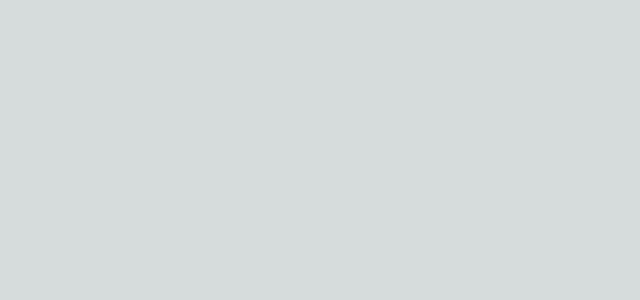
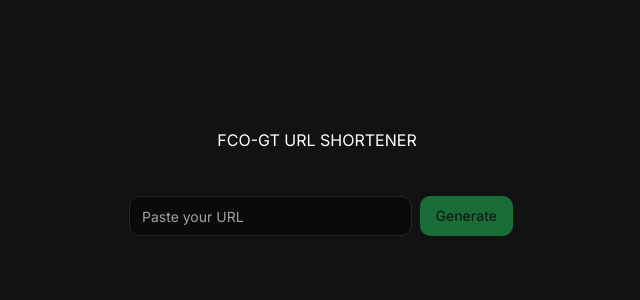
Before and after one commit to fco-gt/gt-links, a Next.js app: page / in a window 1280 px wide. Shown: the top 300 px of the page, without its empty margins (323-963 px from the left). Built offline with nearby package versions, Linux system fonts and the light colour scheme.

Commit message:
Frontend

```diff
--- a/app/globals.css
+++ b/app/globals.css
@@ -2,32 +2,49 @@
 @tailwind components;
 @tailwind utilities;
 
-:root {
-  --foreground-rgb: 0, 0, 0;
-  --background-start-rgb: 214, 219, 220;
-  --background-end-rgb: 255, 255, 255;
-}
+@layer base {
+  :root {
+    --background: 0 0% 100%;
+    --foreground: 240 10% 3.9%;
+    --card: 0 0% 100%;
+    --card-foreground: 240 10% 3.9%;
+    --popover: 0 0% 100%;
+    --popover-foreground: 240 10% 3.9%;
+    --primary: 142.1 76.2% 36.3%;
+    --primary-foreground: 355.7 100% 97.3%;
+    --secondary: 240 4.8% 95.9%;
+    --secondary-foreground: 240 5.9% 10%;
+    --muted: 240 4.8% 95.9%;
+    --muted-foreground: 240 3.8% 46.1%;
+    --accent: 240 4.8% 95.9%;
+    --accent-foreground: 240 5.9% 10%;
+    --destructive: 0 84.2% 60.2%;
+    --destructive-foreground: 0 0% 98%;
+    --border: 240 5.9% 90%;
+    --input: 240 5.9% 90%;
+    --ring: 142.1 76.2% 36.3%;
+    --radius: 0.75rem;
+  }
 
-@media (prefers-color-scheme: dark) {
-  :root {
-    --foreground-rgb: 255, 255, 255;
-    --background-start-rgb: 0, 0, 0;
-    --background-end-rgb: 0, 0, 0;
+  .dark {
+    --background: 20 14.3% 4.1%;
+    --foreground: 0 0% 95%;
+    --card: 24 9.8% 10%;
+    --card-foreground: 0 0% 95%;
+    --popover: 0 0% 9%;
+    --popover-foreground: 0 0% 95%;
+    --primary: 142.1 70.6% 45.3%;
+    --primary-foreground: 144.9 80.4% 10%;
+    --secondary: 240 3.7% 15.9%;
+    --secondary-foreground: 0 0% 98%;
+    --muted: 0 0% 15%;
+    --muted-foreground: 240 5% 64.9%;
+    --accent: 12 6.5% 15.1%;
+    --accent-foreground: 0 0% 98%;
+    --destructive: 0 62.8% 30.6%;
+    --destructive-foreground: 0 85.7% 97.3%;
+    --border: 240 3.7% 15.9%;
+    --input: 240 3.7% 15.9%;
+    --ring: 142.4 71.8% 29.2%;
   }
 }
-
-body {
-  color: rgb(var(--foreground-rgb));
-  background: linear-gradient(
-      to bottom,
-      transparent,
-      rgb(var(--background-end-rgb))
-    )
-    rgb(var(--background-start-rgb));
-}
-
-@layer utilities {
-  .text-balance {
-    text-wrap: balance;
-  }
-}
--- a/app/layout.tsx
+++ b/app/layout.tsx
@@ -1,6 +1,7 @@
 import type { Metadata } from "next";
 import { Inter } from "next/font/google";
 import "./globals.css";
+import { ThemeProvider } from "@/components/theme-provider";
 
 const inter = Inter({ subsets: ["latin"] });
 
@@ -16,7 +17,16 @@
 }>) {
   return (
     <html lang="es">
-      <body className={inter.className}>{children}</body>
+      <body className={inter.className}>
+        <ThemeProvider
+          attribute="class"
+          defaultTheme="dark"
+          enableSystem
+          disableTransitionOnChange
+        >
+          {children}
+        </ThemeProvider>
+      </body>
     </html>
   );
 }
--- a/app/page.tsx
+++ b/app/page.tsx
@@ -1,15 +1,47 @@
 "use client";
 
-import React from "react";
-import { useRef, useState } from "react";
+import { Button } from "@/components/ui/button";
+import { Input } from "@/components/ui/input";
+import React, { useState, useEffect } from "react";
+
+const linkValidateRegex = /^(https?|ftp):\/\/[^\s\/$.?#].[^\s]*$/;
 
 export default function Home() {
-  const inputRef = useRef() as React.MutableRefObject<HTMLInputElement>;
-  const [shortURL, setShortURL] = useState("");
+  const [originalLink, setOriginalLink] = useState("");
+
+  const handleOriginalLink = (e: any) => {
+    const inputValue = e.target.value;
+    setOriginalLink(inputValue);
+  };
+
+  const handleFormSubmit = (e: any) => {
+    setOriginalLink("");
+  };
 
   return (
-    <main>
-
+    <main className="flex items-center justify-center">
+      <section className="flex w-full flex-col max-w-sm items-center justify-center space-x-2 pt-32">
+        <h1>FCO-GT URL SHORTENER</h1>
+        <div className="flex gap-2 pt-11 w-full">
+          <Input
+            type="url"
+            placeholder="Paste your URL"
+            className={
+              linkValidateRegex.test(originalLink)
+                ? "text-green-500"
+                : "text-red-500"
+            }
+            value={originalLink}
+            onChange={handleOriginalLink}
+          ></Input>
+          <Button
+            onClick={handleFormSubmit}
+            disabled={linkValidateRegex.test(originalLink) ? false : true}
+          >
+            Generate
+          </Button>
+        </div>
+      </section>
     </main>
   );
 }
--- /dev/null
+++ b/components/theme-provider.tsx
@@ -0,0 +1,9 @@
+"use client";
+
+import * as React from "react";
+import { ThemeProvider as NextThemesProvider } from "next-themes";
+import { type ThemeProviderProps } from "next-themes/dist/types";
+
+export function ThemeProvider({ children, ...props }: ThemeProviderProps) {
+  return <NextThemesProvider {...props}>{children}</NextThemesProvider>;
+}
--- /dev/null
+++ b/components/ui/button.tsx
@@ -0,0 +1,56 @@
+import * as React from "react"
+import { Slot } from "@radix-ui/react-slot"
+import { cva, type VariantProps } from "class-variance-authority"
+
+import { cn } from "@/lib/utils"
+
+const buttonVariants = cva(
+  "inline-flex items-center justify-center whitespace-nowrap rounded-md text-sm font-medium ring-offset-background transition-colors focus-visible:outline-none focus-visible:ring-2 focus-visible:ring-ring focus-visible:ring-offset-2 disabled:pointer-events-none disabled:opacity-50",
+  {
+    variants: {
+      variant: {
+        default: "bg-primary text-primary-foreground hover:bg-primary/90",
+        destructive:
+          "bg-destructive text-destructive-foreground hover:bg-destructive/90",
+        outline:
+          "border border-input bg-background hover:bg-accent hover:text-accent-foreground",
+        secondary:
+          "bg-secondary text-secondary-foreground hover:bg-secondary/80",
+        ghost: "hover:bg-accent hover:text-accent-foreground",
+        link: "text-primary underline-offset-4 hover:underline",
+      },
+      size: {
+        default: "h-10 px-4 py-2",
+        sm: "h-9 rounded-md px-3",
+        lg: "h-11 rounded-md px-8",
+        icon: "h-10 w-10",
+      },
+    },
+    defaultVariants: {
+      variant: "default",
+      size: "default",
+    },
+  }
+)
+
+export interface ButtonProps
+  extends React.ButtonHTMLAttributes<HTMLButtonElement>,
+    VariantProps<typeof buttonVariants> {
+  asChild?: boolean
+}
+
+const Button = React.forwardRef<HTMLButtonElement, ButtonProps>(
+  ({ className, variant, size, asChild = false, ...props }, ref) => {
+    const Comp = asChild ? Slot : "button"
+    return (
+      <Comp
+        className={cn(buttonVariants({ variant, size, className }))}
+        ref={ref}
+        {...props}
+      />
+    )
+  }
+)
+Button.displayName = "Button"
+
+export { Button, buttonVariants }
--- /dev/null
+++ b/components/ui/input.tsx
@@ -0,0 +1,25 @@
+import * as React from "react"
+
+import { cn } from "@/lib/utils"
+
+export interface InputProps
+  extends React.InputHTMLAttributes<HTMLInputElement> {}
+
+const Input = React.forwardRef<HTMLInputElement, InputProps>(
+  ({ className, type, ...props }, ref) => {
+    return (
+      <input
+        type={type}
+        className={cn(
+          "flex h-10 w-full rounded-md border border-input bg-background px-3 py-2 text-sm ring-offset-background file:border-0 file:bg-transparent file:text-sm file:font-medium placeholder:text-muted-foreground focus-visible:outline-none focus-visible:ring-2 focus-visible:ring-ring focus-visible:ring-offset-2 disabled:cursor-not-allowed disabled:opacity-50",
+          className
+        )}
+        ref={ref}
+        {...props}
+      />
+    )
+  }
+)
+Input.displayName = "Input"
+
+export { Input }
--- /dev/null
+++ b/lib/utils.ts
@@ -0,0 +1,6 @@
+import { type ClassValue, clsx } from "clsx"
+import { twMerge } from "tailwind-merge"
+
+export function cn(...inputs: ClassValue[]) {
+  return twMerge(clsx(inputs))
+}
--- a/tailwind.config.ts
+++ b/tailwind.config.ts
@@ -1,20 +1,80 @@
-import type { Config } from "tailwindcss";
+import type { Config } from "tailwindcss"
 
-const config: Config = {
+const config = {
+  darkMode: ["class"],
   content: [
-    "./pages/**/*.{js,ts,jsx,tsx,mdx}",
-    "./components/**/*.{js,ts,jsx,tsx,mdx}",
-    "./app/**/*.{js,ts,jsx,tsx,mdx}",
-  ],
+    './pages/**/*.{ts,tsx}',
+    './components/**/*.{ts,tsx}',
+    './app/**/*.{ts,tsx}',
+    './src/**/*.{ts,tsx}',
+	],
+  prefix: "",
   theme: {
+    container: {
+      center: true,
+      padding: "2rem",
+      screens: {
+        "2xl": "1400px",
+      },
+    },
     extend: {
-      backgroundImage: {
-        "gradient-radial": "radial-gradient(var(--tw-gradient-stops))",
-        "gradient-conic":
-          "conic-gradient(from 180deg at 50% 50%, var(--tw-gradient-stops))",
+      colors: {
+        border: "hsl(var(--border))",
+        input: "hsl(var(--input))",
+        ring: "hsl(var(--ring))",
+        background: "hsl(var(--background))",
+        foreground: "hsl(var(--foreground))",
+        primary: {
+          DEFAULT: "hsl(var(--primary))",
+          foreground: "hsl(var(--primary-foreground))",
+        },
+        secondary: {
+          DEFAULT: "hsl(var(--secondary))",
+          foreground: "hsl(var(--secondary-foreground))",
+        },
+        destructive: {
+          DEFAULT: "hsl(var(--destructive))",
+          foreground: "hsl(var(--destructive-foreground))",
+        },
+        muted: {
+          DEFAULT: "hsl(var(--muted))",
+          foreground: "hsl(var(--muted-foreground))",
+        },
+        accent: {
+          DEFAULT: "hsl(var(--accent))",
+          foreground: "hsl(var(--accent-foreground))",
+        },
+        popover: {
+          DEFAULT: "hsl(var(--popover))",
+          foreground: "hsl(var(--popover-foreground))",
+        },
+        card: {
+          DEFAULT: "hsl(var(--card))",
+          foreground: "hsl(var(--card-foreground))",
+        },
+      },
+      borderRadius: {
+        lg: "var(--radius)",
+        md: "calc(var(--radius) - 2px)",
+        sm: "calc(var(--radius) - 4px)",
+      },
+      keyframes: {
+        "accordion-down": {
+          from: { height: "0" },
+          to: { height: "var(--radix-accordion-content-height)" },
+        },
+        "accordion-up": {
+          from: { height: "var(--radix-accordion-content-height)" },
+          to: { height: "0" },
+        },
+      },
+      animation: {
+        "accordion-down": "accordion-down 0.2s ease-out",
+        "accordion-up": "accordion-up 0.2s ease-out",
       },
     },
   },
-  plugins: [],
-};
-export default config;
+  plugins: [require("tailwindcss-animate")],
+} satisfies Config
+
+export default config
--- a/tsconfig.json
+++ b/tsconfig.json
@@ -21,6 +21,6 @@
       "@/*": ["./*"]
     }
   },
-  "include": ["next-env.d.ts", "**/*.ts", "**/*.tsx", ".next/types/**/*.ts", "app/api/shortUrl/route.js", "db.js"],
+  "include": ["next-env.d.ts", "**/*.ts", "**/*.tsx", ".next/types/**/*.ts", "app/api/shorturl/route.ts", "db.js"],
   "exclude": ["node_modules"]
 }
```
Also changed, not shown: package.json (+8 -1 lines), components.json (added), 1 other file (tests, documents, lock files or other folders).
